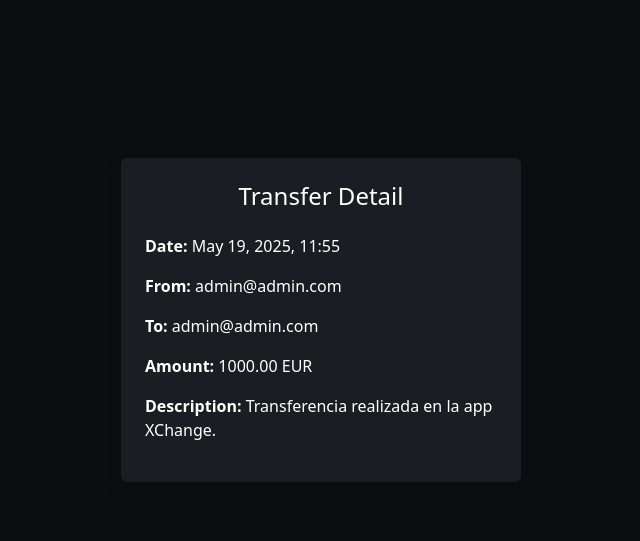
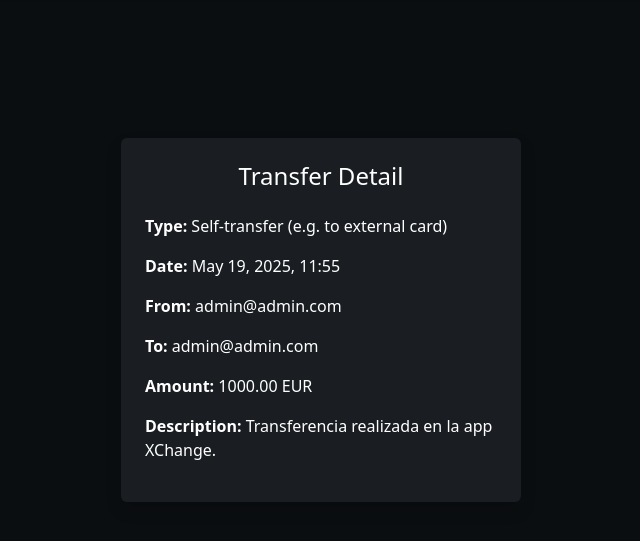
Before and after one commit to valmyzk/DjangoProject, a Django app: page /transfer/2/ in a window 1280 px wide. Shown: the part 82-623 px from the top of the page, without its empty margins (319-959 px from the left). Run offline with Django 5.2, Linux system fonts and the light colour scheme; a user stored in the database is signed in; data comes from the database, SQL or seed files in the repository; both versions use the stored data as it was after the commit; some libraries are stand-ins or nearby versions.

Commit message:
feat: enhance transfer details with type categorization and improve UI interactions

```diff
--- a/WebProject/models.py
+++ b/WebProject/models.py
@@ -21,14 +21,22 @@ class Wallet(models.Model):
 
 
 class Transaction(models.Model):
+    TYPE_CHOICES = [
+        ('TRANSFER', 'Transfer'),
+        ('ADD_FUNDS', 'Add Funds'),
+        ('BUY', 'Buy Asset'),
+        ('SELL', 'Sell Asset'),
+        ('SELF', 'Self Transfer'),
+    ]
+
     source = models.ForeignKey(Wallet, on_delete=models.CASCADE, related_name='transaction_source')
     destination = models.ForeignKey(Wallet, on_delete=models.CASCADE, related_name='transaction_destination')
     amount = models.DecimalField(max_digits=10, decimal_places=2)
     datetime = models.DateTimeField(auto_now_add=True, editable=False)
+    type = models.CharField(max_length=20, choices=TYPE_CHOICES)
 
     def __str__(self):
-        return f"Transaction from {self.source.user.email} to {self.destination.user.email} with amount {self.amount} on date: {self.datetime}"
-
+        return f"{self.type} from {self.source.user.email} to {self.destination.user.email} ({self.amount}€ on {self.datetime})"
 
 class Asset(models.Model):
     TYPES_OF_ASSETS_CHOICES = [
--- a/WebProject/templates/dashboard/cash.html
+++ b/WebProject/templates/dashboard/cash.html
@@ -27,19 +27,19 @@
                     <ul class="list-group list-group-flush">
                         {% for transaction in transactions %}
                         <li class="list-group-item bg-dark text-white px-0">
+                            <a href="{% url 'transfer_detail' transaction.id %}" class="text-decoration-none text-white d-block list-group-item-action bg-dark">
                                 <div class="d-flex justify-content-between">
                                     {% if transaction.source == request.user.wallet %}
-                                {# The user is the sender #}
                                     <span>{{ transaction.destination.user.email }}</span>
                                     <span>{{ transaction.datetime|date:"d/m/Y" }}</span>
                                     <span>-{{ transaction.amount }}€</span>
                                     {% else %}
-                                {# The user is the receiver #}
                                     <span>{{ transaction.source.user.email }}</span>
                                     <span>{{ transaction.datetime|date:"d/m/Y" }}</span>
                                     <span>+{{ transaction.amount }}€</span>
                                     {% endif %}
                                 </div>
+                            </a>
                         </li>
                         {% endfor %}
                     </ul>
--- a/WebProject/templates/transactions/transfer_detail.html
+++ b/WebProject/templates/transactions/transfer_detail.html
@@ -7,6 +7,23 @@
   <div class="card shadow p-4 text-white" style="max-width: 400px; width: 100%;">
 
     <h4 class="card-title text-center mb-4">Transfer Detail</h4>
+
+    {% if transfer.destination.user.email == 'admin@admin.com' and transfer.type == 'BUY' %}
+      <p><strong>Type:</strong> Asset purchase</p>
+    {% elif transfer.source.user.email == 'admin@admin.com' and transfer.type == 'SELL' %}
+      <p><strong>Type:</strong> Asset sale</p>
+    {% elif transfer.source == transfer.destination %}
+      <p><strong>Type:</strong> Self-transfer (e.g. to external card)</p>
+    {% elif transfer.source.user.email == 'admin@admin.com' %}
+      <p><strong>Type:</strong> Money deposited (Add Funds)</p>
+    {% elif transfer.source.user == request.user and transfer.destination.user != request.user %}
+      <p><strong>Type:</strong> Sent to another user</p>
+    {% elif transfer.destination.user == request.user and transfer.source.user != request.user %}
+      <p><strong>Type:</strong> Received from another user</p>
+    {% else %}
+      <p><strong>Type:</strong> Other</p>
+    {% endif %}
+
 
     <p><strong>Date:</strong>
       <span property="startDate" content="{{ transfer.datetime|date:'Y-m-d' }}">
--- a/WebProject/templates/transactions/transfer_funds.html
+++ b/WebProject/templates/transactions/transfer_funds.html
@@ -6,6 +6,7 @@
 <div class="container d-flex justify-content-center align-items-center" style="min-height: 80vh;">
     <div class="card shadow p-4 text-white" style="max-width: 400px; width: 100%;">
         <h4 class="card-title text-center mb-4">Transfer Funds</h4>
+        <p class="text-center text-muted">From: {{ request.user.email }}</p>
         {% if form.non_field_errors %}
         <div class="alert alert-danger" role="alert">
             {% for error in form.non_field_errors %}
@@ -38,7 +39,7 @@
                     <span class="input-group-text bg-dark text-white border-secondary">€</span>
                 </div>
             </div>
-            <button class="btn btn-warning w-100 fw-semibold py-2" type="submit">Transferº</button>
+            <button class="btn btn-warning w-100 fw-semibold py-2" type="submit">Send Transfer</button>
         </form>
     </div>
 </div>
--- a/WebProject/utils.py
+++ b/WebProject/utils.py
@@ -11,7 +11,7 @@ logger = logging.getLogger(__name__)
 
 
 
-def transfer_funds_internal(source: Wallet, destination: Wallet, amount: Decimal) -> Transaction:
+def transfer_funds_internal(source: Wallet, destination: Wallet, amount: Decimal, type: str = 'TRANSFER') -> Transaction:
     """
     Registers a transaction and returns it.
     """
@@ -20,8 +20,8 @@ def transfer_funds_internal(source: Wallet, destination: Wallet, amount: Decimal
         destination.balance += amount
         source.save()
         destination.save()
-        transfer = Transaction.objects.create(source=source, destination=destination, amount=amount)
-    logger.info(f'Transferred {amount}€ from {source.user.email} to {destination.user.email}')
+        transfer = Transaction.objects.create(source=source, destination=destination, amount=amount, type=type)
+    logger.info(f'Transferred {amount}€ from {source.user.email} to {destination.user.email} (type: {type})')
     return transfer
 
 
--- a/WebProject/views.py
+++ b/WebProject/views.py
@@ -40,7 +40,7 @@ def buy(request: HttpRequest) -> HttpResponse:
     if request.method == 'POST':
         form = BuyAnAssetForm(request.user, request.POST)
         if form.is_valid():
-            transfer_funds_internal(request.user.wallet, get_admin().wallet, form.price)
+            transfer_funds_internal(request.user.wallet, get_admin().wallet, form.price, type='BUY')
             add_funds_to_holding(request.user, form.cleaned_data['asset'], form.cleaned_data['amount'])
             return redirect('/')
     else:
@@ -56,9 +56,7 @@ def sell(request):
             asset = form.asset_instance
             amount = form.cleaned_data['amount']
             total_price = form.price
-
-            transfer_funds_internal(get_admin().wallet, request.user.wallet, total_price)
-
+            transfer_funds_internal(get_admin().wallet, request.user.wallet, total_price, type='SELL')
             holding = Holding.objects.get(user=request.user, asset=asset)
             holding.amount -= amount
             if holding.amount == 0:
@@ -78,7 +76,7 @@ def add_funds(request: HttpRequest) -> HttpResponse:
     if request.method == 'POST':
         form = AddFundsForm(request.POST)
         if form.is_valid():
-            transfer_funds_internal(get_admin().wallet, request.user.wallet, form.cleaned_data['amount'])
+            transfer_funds_internal(get_admin().wallet, request.user.wallet, form.cleaned_data['amount'], type='ADD_FUNDS')
             return redirect('/')
     else:
         form = AddFundsForm()
@@ -90,7 +88,7 @@ def transfer_funds(request: HttpRequest) -> HttpResponse:
     if request.method == 'POST':
         form = TransferFundsForm(request.user, request.POST)
         if form.is_valid():
-            transfer = transfer_funds_internal(request.user.wallet, form.wallet, form.cleaned_data['amount'])
+            transfer = transfer_funds_internal(request.user.wallet, form.wallet, form.cleaned_data['amount'],type='TRANSFER')
             return redirect('transfer_detail', pk=transfer.pk)
     else:
         form = TransferFundsForm(request.user)
--- a/static/css/home.css
+++ b/static/css/home.css
@@ -99,3 +99,21 @@ body {
 footer {
     border-top: 1px solid #2a2f36;
 }
+
+/* Transiciones suaves y aspecto interactivo */
+.list-group-item a.list-group-item-action {
+    transition: all 0.2s ease;
+    padding: 0.75rem 1rem;
+    border-radius: 4px;
+    display: block;
+    cursor: pointer;
+}
+
+/* Efecto visual al pasar el ratón */
+a.list-group-item-action.bg-dark:hover {
+    background-color: #2a2f36 !important;
+    color: white !important;
+    transform: translateX(4px);
+    border-radius: 4px;
+    box-shadow: 0 0 10px rgba(240, 185, 11, 0.3); /* Luz dorada suave */
+}
```
Also changed, not shown: db.sqlite3. Lines whose indentation alone changed are shown as unchanged.
